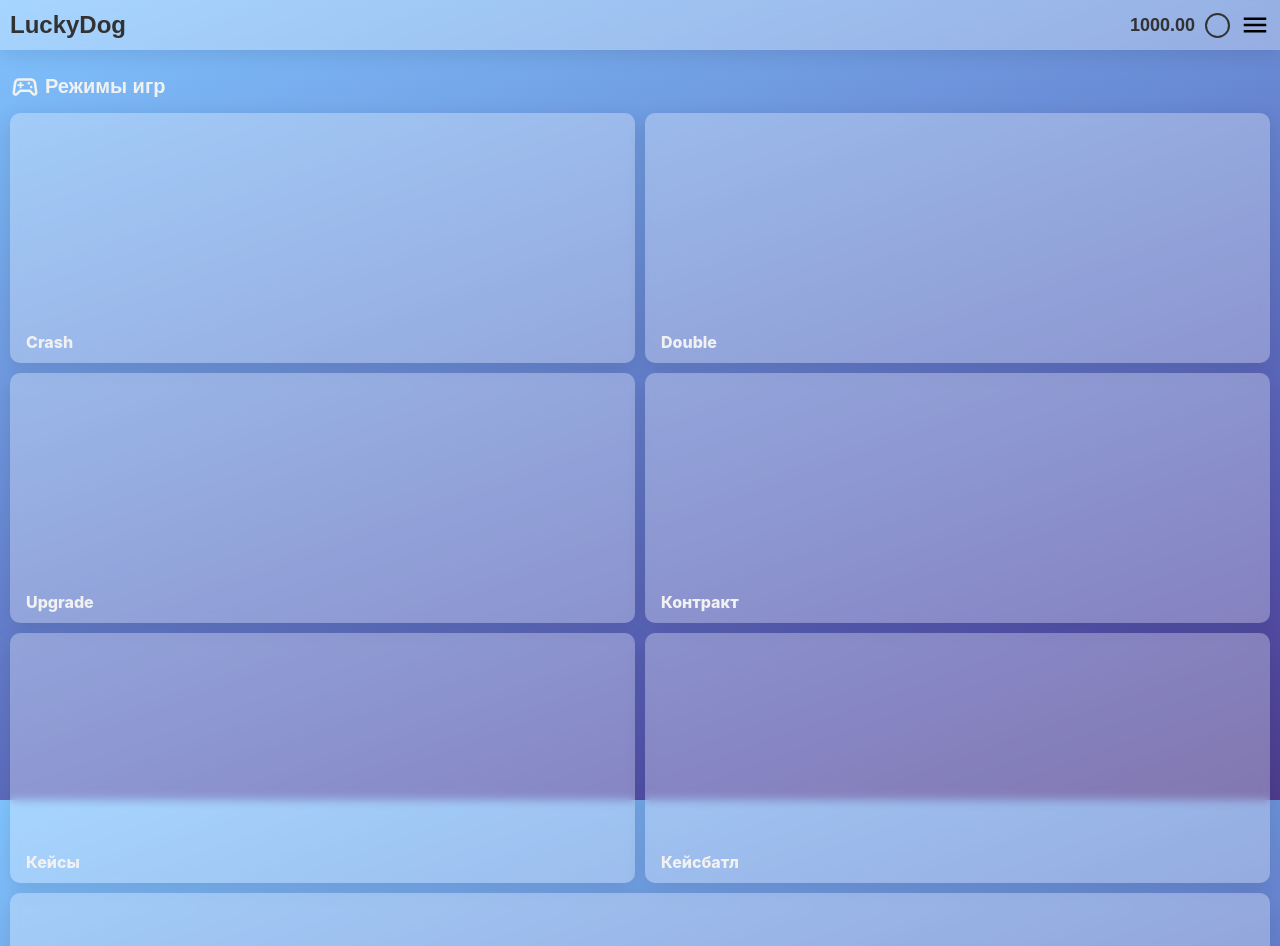
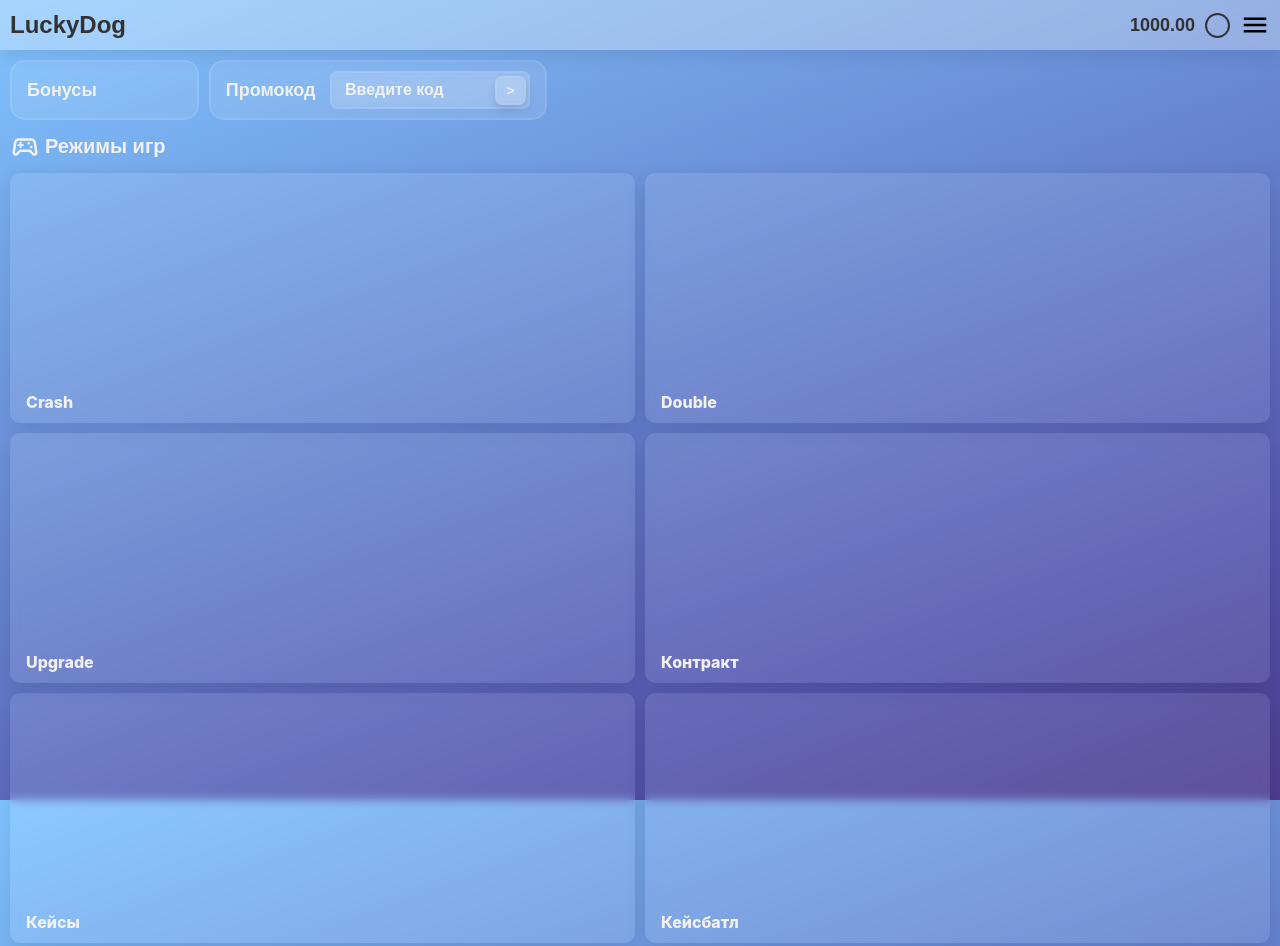
Before and after one commit to shewdown/LuckyDog, a website: page public/index.html in a window 1280 px wide. Shown: the top 946 px of the page. Drawn offline with Linux system fonts and the light colour scheme.

Commit message:
update-visual-main-page

```diff
--- a/public/index.html
+++ b/public/index.html
@@ -11,7 +11,6 @@
     <header>
         <nav>
             <div class="logo" onclick="window.location.href='index.html'">LuckyDog</div>
-
 
             <div class="balance" id="balic">1000.00</div>
 
@@ -37,6 +36,20 @@
             <a href="#">Каталог</a>
             <a href="#">Корзина</a>
             <a href="#">Профиль</a>
+        </div>
+
+        <div id="blocks-info-container">
+            <div class="bonuses">
+                Бонусы
+            </div>
+
+            <form id="formPromo">
+                <div class="title">Промокод</div>
+                <div class="input-with-button">
+                    <input type="text" id="inputPromo" placeholder="Введите код" required>
+                    <button type="submit">></button>
+                </div>
+            </form>
         </div>
 
         <div class="game-modes">
--- a/public/style.css
+++ b/public/style.css
@@ -1,3 +1,91 @@
+#blocks-info-container {
+    justify-content: start;
+    align-items: center;
+    display: flex;
+    height: 60px;
+    gap: 10px;
+    align-items: center;
+    border-radius: 10px;
+
+    overflow-x: auto;
+    &::-webkit-scrollbar {display: none;}
+    scrollbar-width: none;
+    -ms-overflow-style: none;
+}
+
+.bonuses {
+    display: flex;
+    height: 100%;
+    padding: 0 100px 0 15px;
+    justify-content: center;
+    align-items: center;
+    background-color: rgba(255, 255, 255, 0.1);
+    backdrop-filter: blur(5px);
+    border-radius: 15px;
+    border: 2px solid rgba(255, 255, 255, 0.1);
+    color: #f1f1f1;
+    font-weight: 600;
+    font-size: 18px;
+}
+
+#formPromo {
+    display: flex;
+    gap: 15px;
+    align-items: center;
+    height: 60px;
+    padding: 0 15px;
+
+    background-color: rgba(255, 255, 255, 0.1);
+    backdrop-filter: blur(5px);
+    border-radius: 15px;
+    border: 2px solid rgba(255, 255, 255, 0.1);
+}
+
+#formPromo .title {
+    color: #f1f1f1;
+    font-weight: 600;
+    font-size: 18px
+}
+
+#formPromo .input-with-button {
+    display: flex;
+    background-color: rgba(255, 255, 255, 0.1);
+    backdrop-filter: blur(5px);
+    border-radius: 7.5px;
+    border: 2px solid rgba(255, 255, 255, 0.1);
+    width: 200px;
+    padding: 2.5px;
+}
+
+#formPromo input {
+    width: 84%;
+    background-color: transparent;
+    border: none;
+    color: #f1f1f1;
+    font-weight: 600;
+    font-size: 16px;
+    padding: 5px 10px;
+    outline: none;
+}
+
+#formPromo input::placeholder {
+    color: #f1f1f1;
+}
+
+#formPromo button {
+    color: #f1f1f1;
+    font-weight: 600;
+    width: 16%;
+    padding: 5px;
+    background-color: rgba(255, 255, 255, 0.1);
+    backdrop-filter: blur(5px);
+    border-radius: 7.5px;
+    border: 2px solid rgba(255, 255, 255, 0.1);
+    box-shadow: 0 5px 10px rgba(0,0,0,0.1);
+}
+
+/* Режимы игр */
+
 .game-modes h1 {
     color: #f1f1f1;
     font-weight: 600;
@@ -29,7 +117,7 @@
     font-size: 16px;
     font-weight: 800;
 
-    background-color:rgb(255, 255, 255, 0.3);
+    background-color: rgba(255, 255, 255, 0.1);
     backdrop-filter: blur(5px);
 
     box-shadow: 0 5px 20px rgba(0,0,0,0.1);
```
